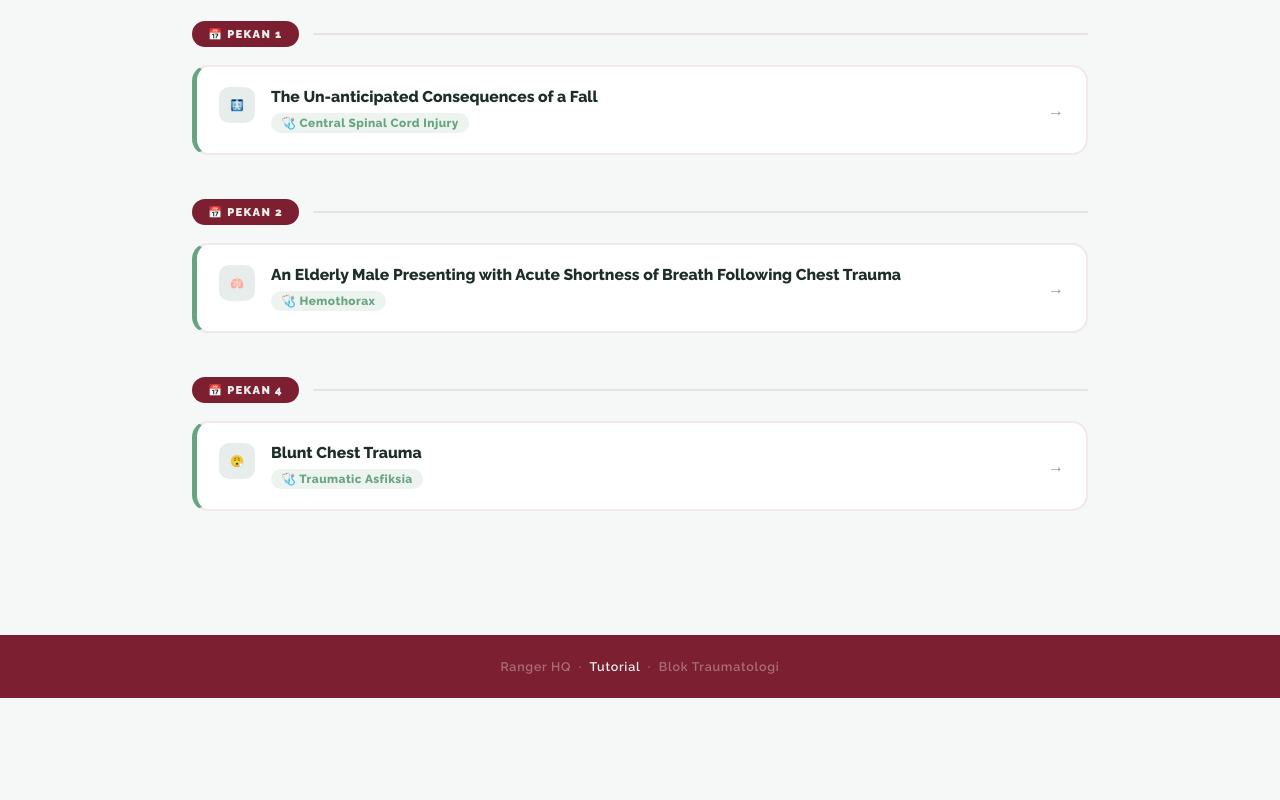
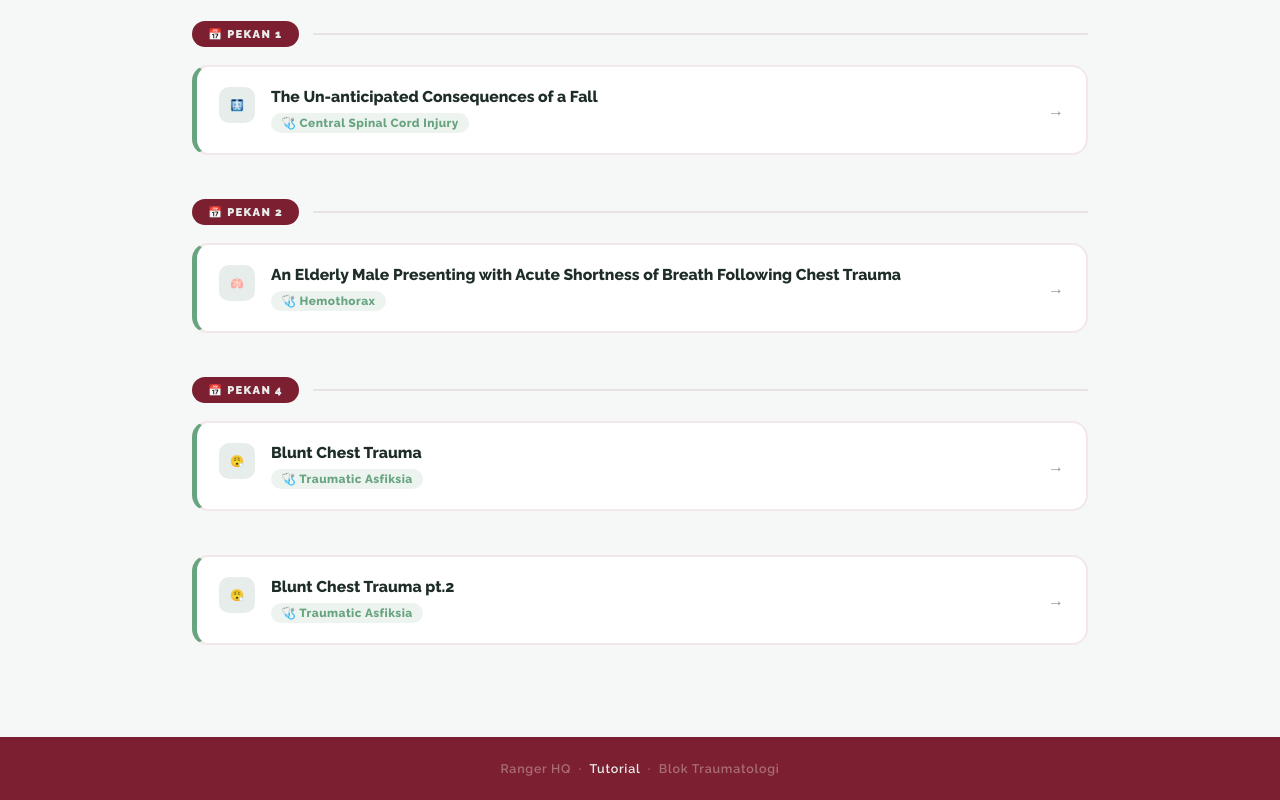
Before and after one commit to rose-max-heic/Ranger-HQ, a plain HTML site: page template-tutorial traumatologi.html in a window 1280 px wide. Shown: the part 330-1130 px from the top of the page. Before the commit the page ends 1028 px from the top, so only its background shows below. Drawn offline with Linux system fonts and the light colour scheme.

Commit message:
Update template-tutorial traumatologi.html

```diff
--- a/template-tutorial traumatologi.html
+++ b/template-tutorial traumatologi.html
@@ -289,6 +289,24 @@
    </div>
 
   </a>
+
+<a href="tutorial-blok-trauma/tutorial-pekan-42-trauma.html" style="text-decoration: none; color: inherit; display: block;">
+
+      <div class="tut-card"
+           data-scenario="Blunt Chest Trauma pt.2"
+            data-diagnosis="Traumatic Asfiksia"
+           onclick="#">
+        <div class="tut-num">😮‍💨</div>
+        <div class="tut-body">
+          <div class="tut-scenario">Blunt Chest Trauma pt.2</div>
+          <span class="tut-diagnosis">🩺 Traumatic Asfiksia</span>
+        </div>
+        <div class="tut-arrow">→</div>
+      </div>
+   </div>
+
+  </a>
+
     <div id="no-result">
       <div class="nr-icon">🔍</div>
       <p>Tidak ada hasil untuk pencarian ini.</p>
```
